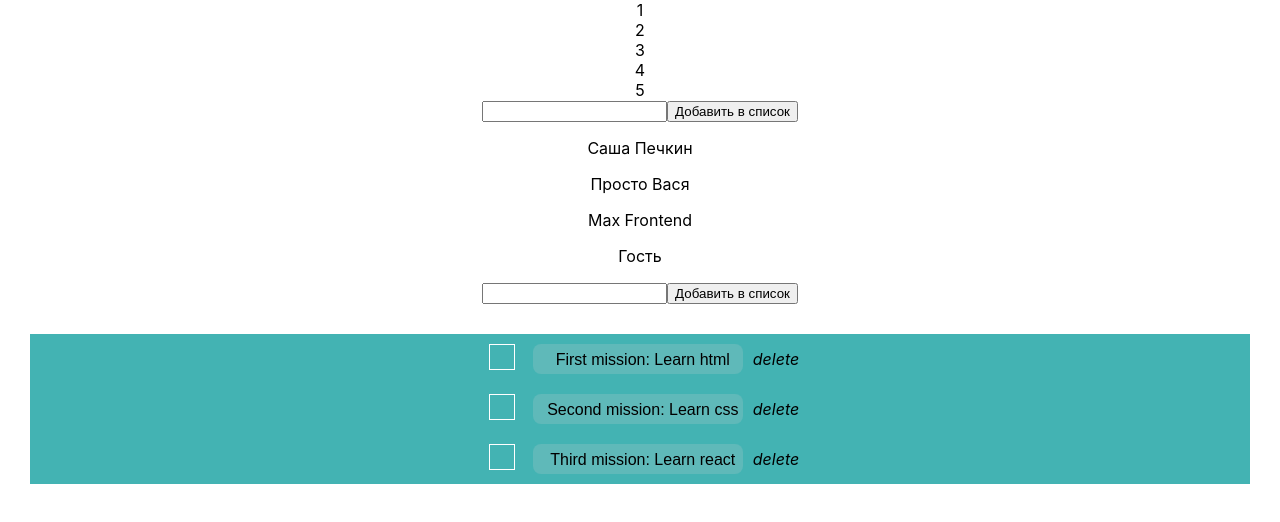
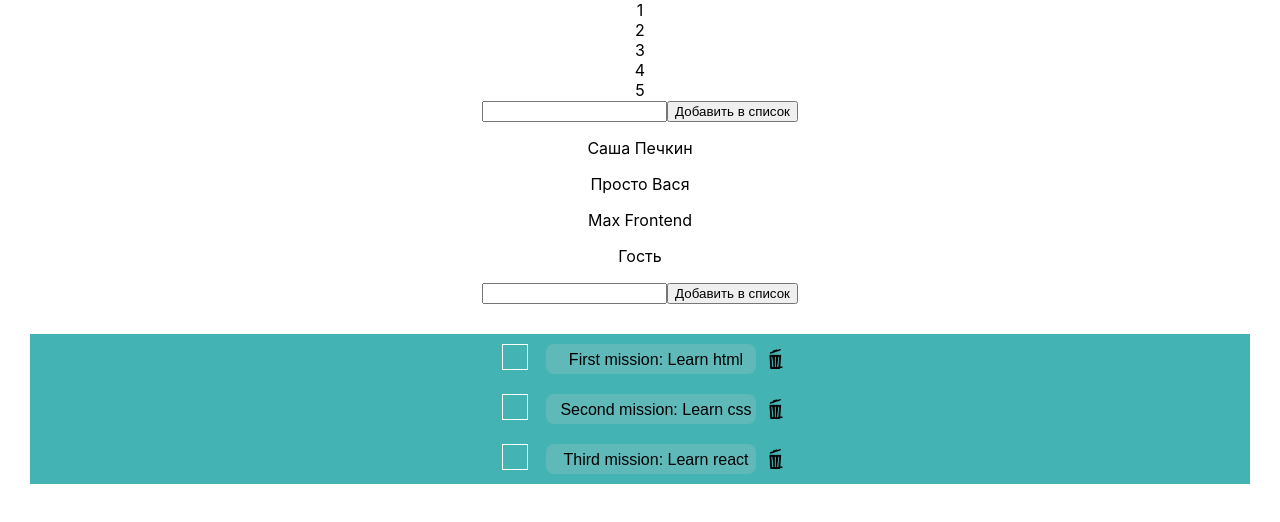
Before and after one commit to Anatoliy-1986/lern-react-2, a React (Create React App) app: page / in a window 1280 px wide. Shown: the top 522 px of the page. Built offline with nearby package versions, Linux system fonts and the light colour scheme.

Commit message:
thirteen commit

```diff
--- a/src/Task.css
+++ b/src/Task.css
@@ -61,5 +61,11 @@
   }
 
   i {
-    z-index: 2;
+    text-indent: -9999px;
+    background-image: url("./img/vedro.png");
+    background-repeat: no-repeat;
+    background-position:center;
+    background-size: 20px 20px;
+    width: 20px;
+    height: 20px;
   }
--- a/src/Task.js
+++ b/src/Task.js
@@ -25,12 +25,13 @@ function Task () {
         setNotes(result)
 	}
 
-	const removeTodoLine = (currentIndex) => (event) => { const result = notes.filter((note, index) => index !== currentIndex)
+	const removeTodoLine = (currentIndex) => (event) => {
+	   const result = notes.filter((note, index) => index !== currentIndex)
       setNotes(result)
 	}
 
 	return <div className="Todo">
-		{notes.map((note, index) => <div className="Todo-line" key={index}> <input className="Сheckbox" type="checkbox" id={index} checked={note.isEdit} onChange={handleChecked(index)}/><label for={index}></label>
+		{notes.map((note, index) => <div className="Todo-line" key={index}> <input className="Сheckbox" type="checkbox" id={index} checked={note.isEdit} onChange={handleChecked(index)}/><label htmlFor={index}></label>
         {note.isEdit ? <div className="Todotext">{note.text}</div> : <input className="Entery-field" type="text" value={note.text} onChange={handleChange(index)} />}
 		<i className="material-icons red-text"
           onClick={removeTodoLine(index)}
```
Also changed, not shown: src/img/vedro.png (added).
